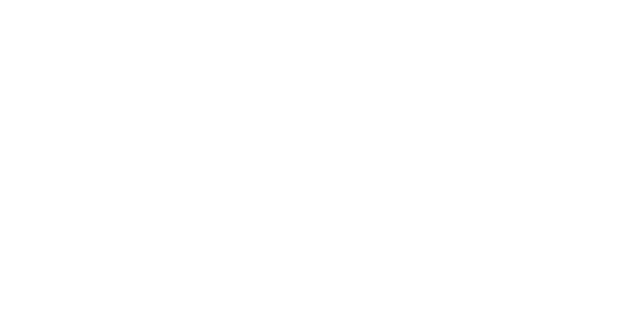
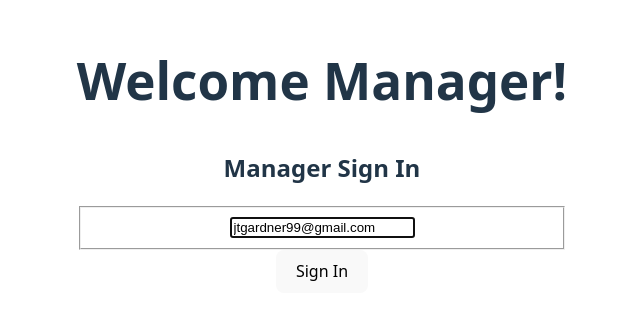
Before and after one commit to jackgardner99/Gig-Gazette, a React (Vite) app: page /login in a window 1280 px wide. Before the commit this address had no page. Shown: the part 249-568 px from the top of the page, without its empty margins (318-958 px from the left). Built offline with nearby package versions, Linux system fonts and the light colour scheme.

Commit message:
initial commit

```diff
--- a/src/App.jsx
+++ b/src/App.jsx
@@ -1,22 +1,22 @@
 
-import { Outlet, Route, Routes } from 'react-router-dom'
+import { Route, Routes } from 'react-router-dom'
 import './App.css'
-import { Clients } from './components/clients/Clients'
-import { CreateArtist } from './components/create/CreateArtist'
-import { EditArtist } from './components/edit/EditArtist'
-import { CreateBand } from './components/create/CreateBand'
-import { EditBand } from './components/edit/EditBand'
+import { Login } from './components/auth/Login'
+import { ApplicationView } from './components/views/ApplicationView'
+import { Authorized } from './components/views/Authorized'
 
 
 function App() {
 
   return (
     <Routes>
-      <Route path='/' element={<Clients />} />
-      <Route path='create-artist' element={<CreateArtist />} />
-      <Route path='edit-artist/:artistId' element={<EditArtist />} />
-      <Route path='create-band' element={<CreateBand />} />
-      <Route path='edit-band/:bandId' element={<EditBand />} />
+      <Route path='/login' element={<Login />} />
+
+      <Route path='*' element={
+        <Authorized>
+          <ApplicationView />
+        </Authorized>
+      } />
     </Routes>
   )
 }
--- /dev/null
+++ b/src/components/auth/Login.jsx
@@ -0,0 +1,57 @@
+import { useState } from "react"
+import { useNavigate } from "react-router-dom"
+import { getManagerByEmail } from "../../services/managerService"
+
+export const Login = () => {
+    const [email, setEmail] = useState("jtgardner99@gmail.com")
+    const navigate = useNavigate()
+
+    const handleLogin = (e) => {
+        e.preventDefault()
+
+        getManagerByEmail(email).then((foundUsers) => {
+            if (foundUsers.length === 1) {
+                const manager = foundUsers[0]
+                localStorage.setItem(
+                    "manager",
+                    JSON.stringify({
+                        id: manager.id,
+
+                    })
+                )
+
+                navigate("/")
+            } else {
+                window.alert("Invalid login")
+            }
+        })
+    }
+
+
+    return (
+        <main>
+            <section>
+                <form>
+                    <h1>Welcome Manager!</h1>
+                    <h2>Manager Sign In</h2>
+                    <fieldset>
+                        <div>
+                            <input
+                            type="email"
+                            value={email}
+                            onChange={(event) => {setEmail(event.target.value)}}
+                            placeholder="Email Address"
+                            required
+                            autoFocus/>
+                        </div>
+                    </fieldset>
+                </form>
+            </section>
+            <section>
+                <div>
+                    <button onClick={handleLogin}>Sign In</button>
+                </div>
+            </section>
+        </main>
+    )
+}
--- /dev/null
+++ b/src/components/views/ApplicationView.jsx
@@ -0,0 +1,15 @@
+import { useEffect, useState } from "react"
+import { ManagerView } from "./ManagerView"
+
+export const ApplicationView = () => {
+    const [manager, setManager] = useState({})
+
+    useEffect(() => {
+        const localManager = localStorage.getItem("manager")
+        const managerObject = JSON.parse(localManager)
+
+        setManager(managerObject)
+    }, [])
+
+    return <ManagerView manager={ manager }/>
+}
--- /dev/null
+++ b/src/components/views/Authorized.jsx
@@ -0,0 +1,12 @@
+import { Navigate, useLocation } from "react-router-dom"
+
+export const Authorized = ({ children }) => {
+    let location = useLocation()
+
+    if (localStorage.getItem("manager")) {
+        return children
+    } else {
+        <Navigate to={"/login"} state={{ from: location }} replace />
+    }
+
+}
--- /dev/null
+++ b/src/components/views/ManagerView.jsx
@@ -0,0 +1,18 @@
+import { Route, Routes } from "react-router-dom"
+import { Clients } from "../clients/Clients"
+import { CreateArtist } from "../create/CreateArtist"
+import { EditArtist } from "../edit/EditArtist"
+import { CreateBand } from "../create/CreateBand"
+import { EditBand } from "../edit/EditBand"
+
+export const ManagerView = ({ manager }) => {
+    return (
+        <Routes>
+            <Route path='/' element={<Clients manager={ manager } />} />
+            <Route path='create-artist' element={<CreateArtist manager={ manager } />} />
+            <Route path='edit-artist/:artistId' element={<EditArtist manager={ manager } />} />
+            <Route path='create-band' element={<CreateBand manager={ manager }/>} />
+            <Route path='edit-band/:bandId' element={<EditBand manager={ manager }/>} />
+        </Routes>
+    )
+}
--- /dev/null
+++ b/src/services/managerService.js
@@ -0,0 +1,3 @@
+export const getManagerByEmail = (email) => {
+    return fetch(`http://localhost:3000/managers?email=${email}`).then(res => res.json())
+}
```
